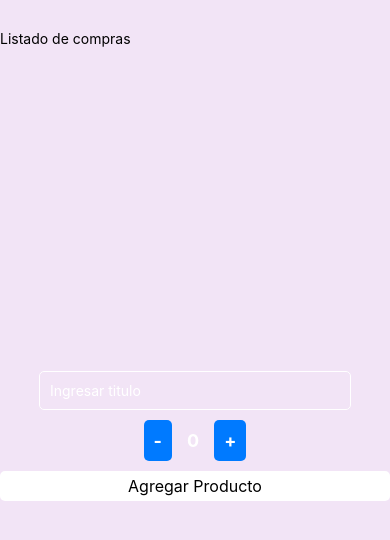
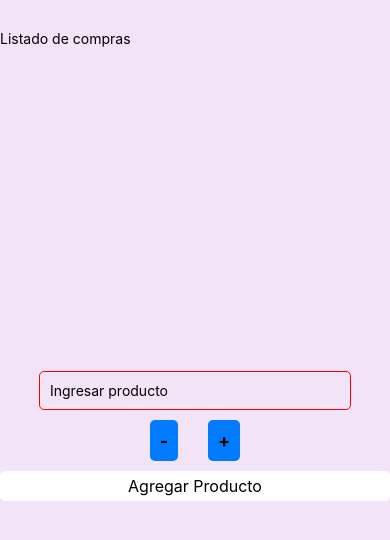
Before and after one commit to hernan-findlay/miApp, a React Native app: screen / in a window 390 px wide. Shown: the top 540 px of the page. Built offline with nearby package versions, Linux system fonts and the light colour scheme.

Commit message:
add changes in cartproductos

```diff
--- a/src/Componentes/AddProducto.js
+++ b/src/Componentes/AddProducto.js
@@ -24,8 +24,8 @@ const AddProducto = ({ taskTitle, onHandlerTitle, addTask }) => {
       <TextInput
         value={taskTitle}
         onChangeText={onHandlerTitle}
-        placeholder="Ingresar titulo"
-        placeholderTextColor="white"
+        placeholder="Ingresar producto"
+        placeholderTextColor="black"
         maxLength={25}
         style={styles.input}
       />
@@ -33,7 +33,10 @@ const AddProducto = ({ taskTitle, onHandlerTitle, addTask }) => {
         <TouchableOpacity onPress={decrementQuantity} style={styles.quantityButton}>
           <Text style={styles.quantityButtonText}>-</Text>
         </TouchableOpacity>
-        <Text style={styles.quantityText}>{quantity}</Text>
+        <Text
+          style={styles.quantityText}
+          value={quantity}>
+          </Text>
         <TouchableOpacity onPress={incrementQuantity} style={styles.quantityButton}>
           <Text style={styles.quantityButtonText}>+</Text>
         </TouchableOpacity>
@@ -58,12 +61,12 @@ const styles = StyleSheet.create({
   },
   input: {
     borderWidth: 1,
-    borderColor: 'white',
+    borderColor: 'red',
     borderRadius: 5,
     padding: 10,
     marginBottom: 10,
     width: '80%',
-    color: 'white',
+    color: 'black',
   },
   quantityContainer: {
     flexDirection: 'row',
@@ -77,12 +80,12 @@ const styles = StyleSheet.create({
     marginHorizontal: 5,
   },
   quantityButtonText: {
-    color: 'white',
+    color: 'black',
     fontSize: 18,
     fontWeight: 'bold',
   },
   quantityText: {
-    color: 'white',
+    color: 'black',
     fontSize: 18,
     fontWeight: 'bold',
     paddingHorizontal: 10,
--- a/src/Componentes/CartProductoList.js
+++ b/src/Componentes/CartProductoList.js
@@ -7,9 +7,9 @@ const CartProductoList = ({item,onHandlerModaDelete,screenWidth,updateTaskComple
   return (
             <View style={[styles.taskCard,{width:screenWidth -60,}]}>
                 <Text style={styles.text}>Creacion: {item.createAt}</Text>
-                <Text style={styles.text}>Actuliazacion: {item.updateAt}</Text>
+
                 <Text style={styles.text}>Titulo: {item.title}</Text>
-                <Text style={styles.text}>Descripcion: {item.description}</Text>
+                <Text style={styles.text}>Cantidad: {quantity}</Text>
                 <View style={styles.completedContanier}>
                     <Switch
                         value={item.completed}
@@ -36,7 +36,7 @@ const styles = StyleSheet.create({
       },
       text:{
         width:"100%",
-        color:"white",
+        color:"black",
         fontSize:18
       },
       completedContanier:{
@@ -47,7 +47,7 @@ const styles = StyleSheet.create({
         gap:15
     },
     textCompleted:{
-        color:"white",
+        color:"black",
         fontSize:16,
         fontWeight:"bold"
     }
```
